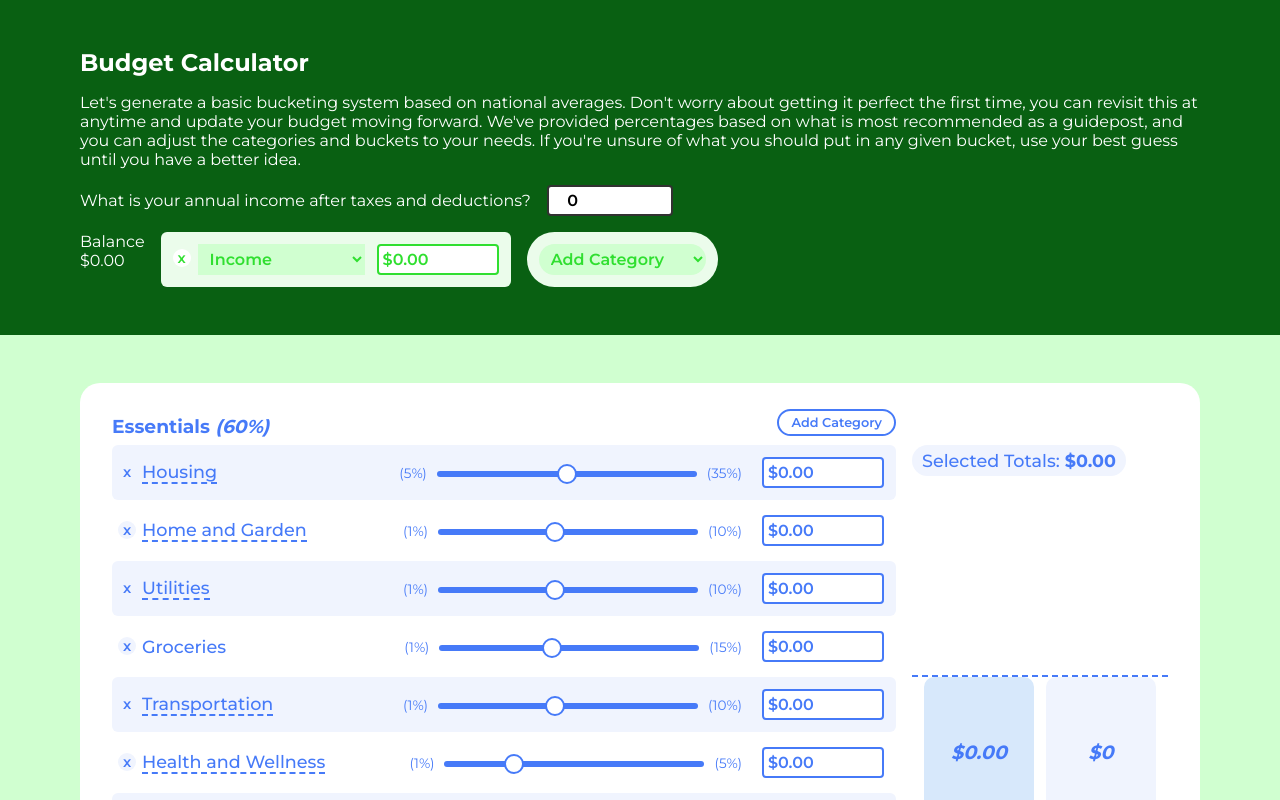
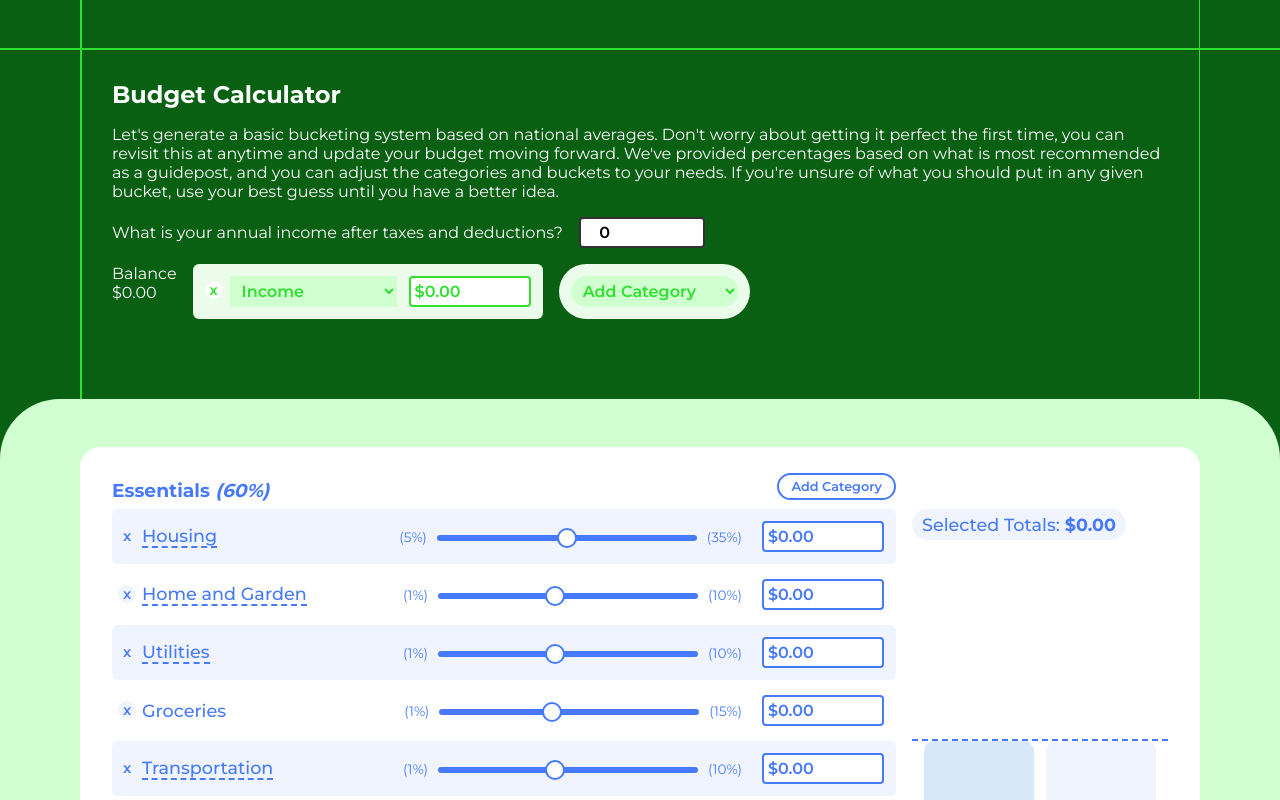
Before and after one commit to rubybeaches/BetterBudgetBuilds, a Next.js app: page /budget in a window 1280 px wide. Shown: the top 800 px of the page. Built offline with nearby package versions, Linux system fonts and the light colour scheme.

Commit message:
updating border styles

```diff
--- a/src/app/budget/page.css
+++ b/src/app/budget/page.css
@@ -1,11 +1,63 @@
+body {
+  background-color: #096012;
+}
+
 .main.budgetTop {
-  background-color: #096012;
   min-height: auto;
   color: white;
+  position: relative;
+}
+
+.main.budgetTop > div {
+  display: flex;
+  flex-direction: column;
+  gap: 1em;
+  padding: 2em;
+}
+
+.border {
+  height: 100%;
+  width: 1.5px;
+  background-color: #30df30;
+  position: absolute;
+}
+
+.left {
+  top: 0;
+  left: 5em;
+  z-index: -1;
+}
+
+.right {
+  top: 0;
+  right: 5em;
+  z-index: -1;
+}
+
+.borderTop {
+  width: 100%;
+  height: 1.5px;
+  background-color: #30df30;
+  position: absolute;
+  top: 3em;
+  left: 0;
+}
+
+@media screen and (max-width: 650px) {
+  .left {
+    left: 1em;
+  }
+  .right {
+    right: 1em;
+  }
+  .borderTop {
+    top: 1em;
+  }
 }
 
 .main.budgetBottom {
   background-color: #d0ffd0;
+  border-radius: 60px 60px 0 0;
 }
 
 .budgetExpenseWrapper {
--- a/src/app/budget/page.tsx
+++ b/src/app/budget/page.tsx
@@ -180,15 +180,19 @@ const Budget = () => {
   return (
     <>
       <main className="main budgetTop">
+        <span className="borderTop"></span>
+        <span className="border left"></span>
+        <span className="border right"></span>
+        <div>
           <h2>Budget Calculator</h2>
           <p>
             Let's generate a basic bucketing system based on national averages.
             Don't worry about getting it perfect the first time, you can revisit
-          this at anytime and update your budget moving forward. We've provided
-          percentages based on what is most recommended as a guidepost, and you
-          can adjust the categories and buckets to your needs. If you're unsure
-          of what you should put in any given bucket, use your best guess until
-          you have a better idea.
+            this at anytime and update your budget moving forward. We've
+            provided percentages based on what is most recommended as a
+            guidepost, and you can adjust the categories and buckets to your
+            needs. If you're unsure of what you should put in any given bucket,
+            use your best guess until you have a better idea.
           </p>
 
           <label id="income">
@@ -234,7 +238,9 @@ const Budget = () => {
               <p>
                 $
                 {convertToFloat(
-                Math.round(incomeSectionBalance) == 0 ? 0 : incomeSectionBalance
+                  Math.round(incomeSectionBalance) == 0
+                    ? 0
+                    : incomeSectionBalance
                 )}
               </p>
             </span>
@@ -284,6 +290,7 @@ const Budget = () => {
                 </select>
               </span>
             )}
+          </div>
         </div>
       </main>
 
```
Lines whose indentation alone changed are shown as unchanged.
